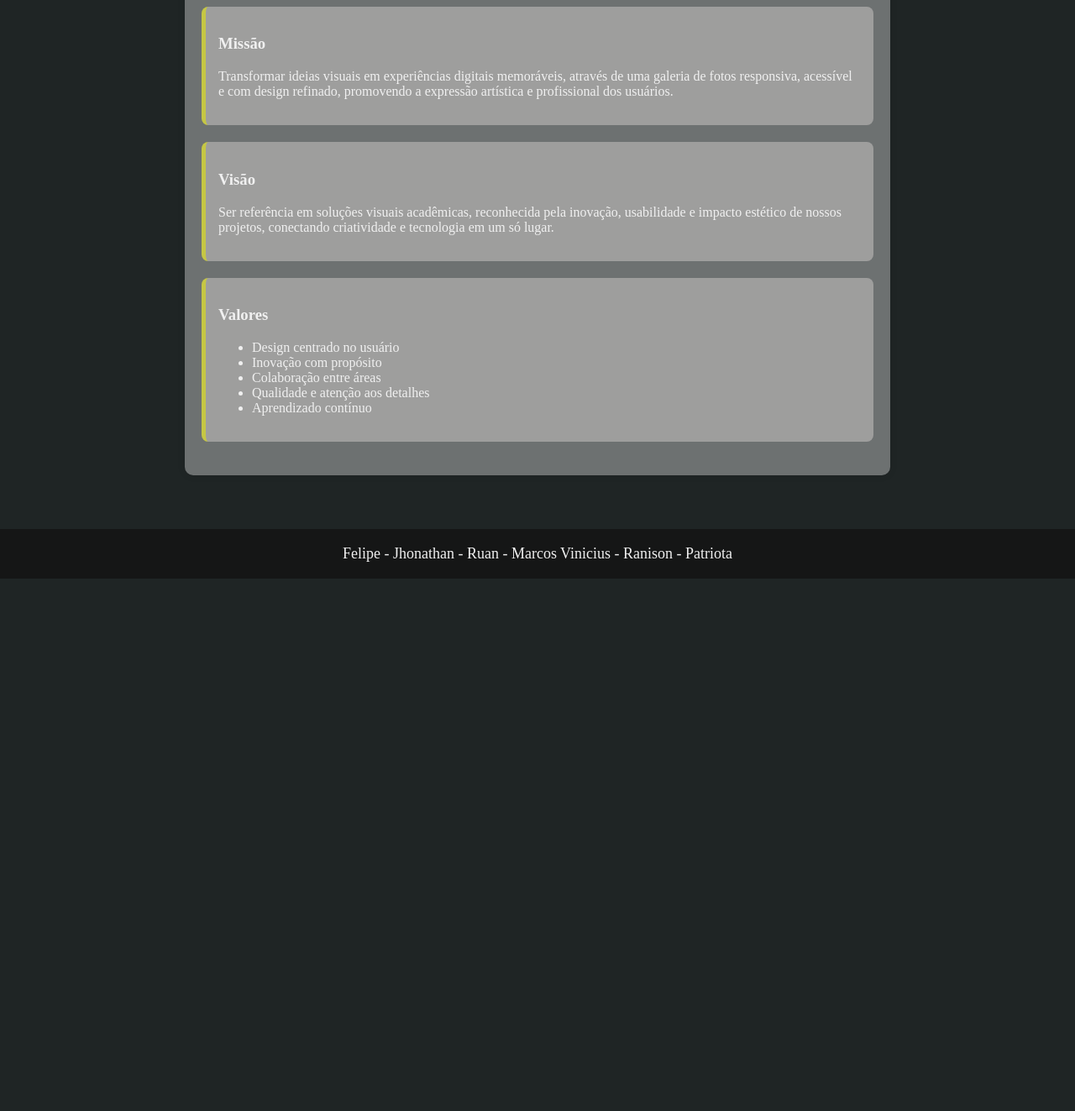
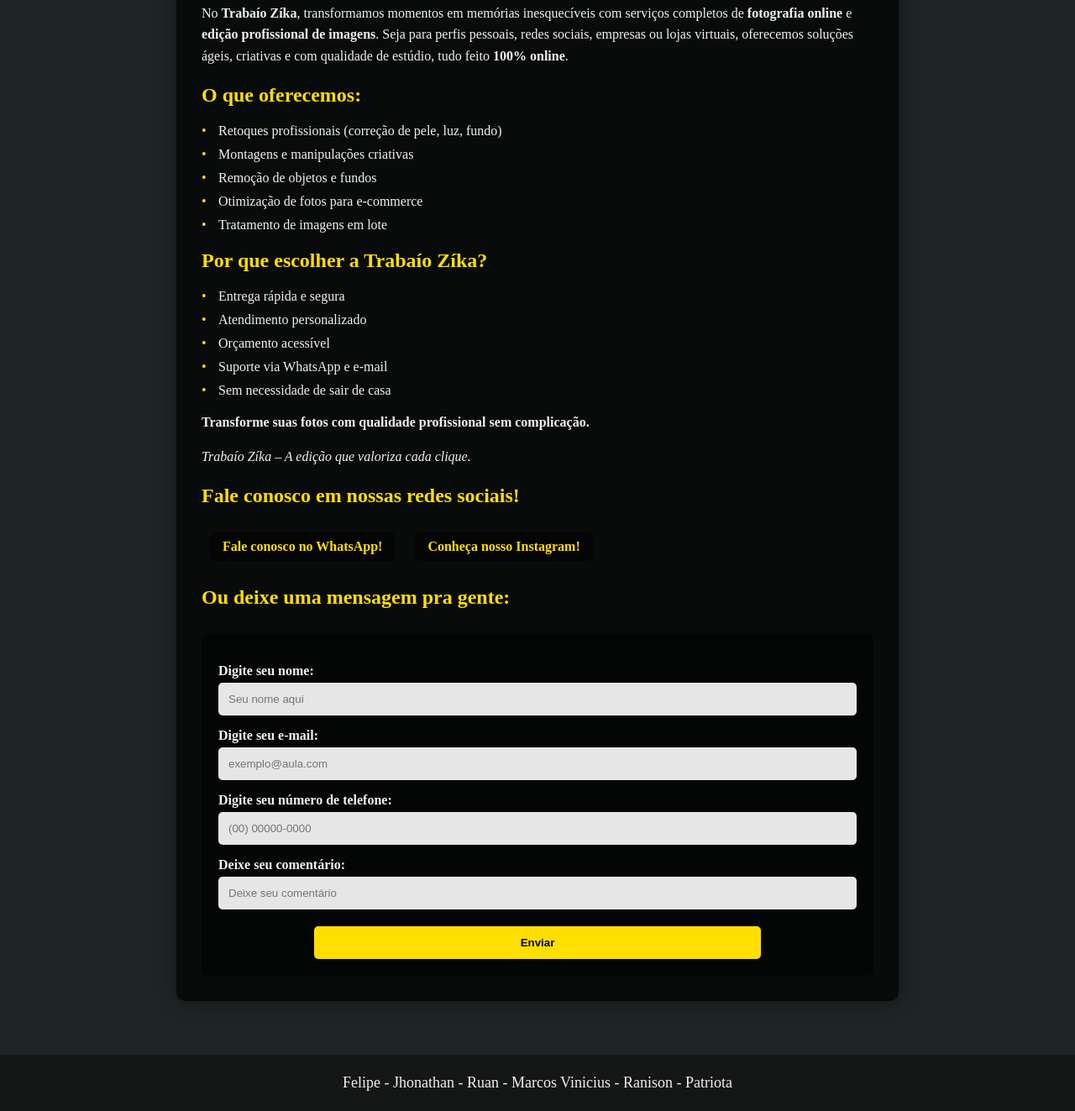
Before and after one commit to FlpPontes/TrabaioZika, a plain HTML site: page sobre.html in a window 1280 px wide. Shown: the part 519-1842 px from the top of the page at 84% size. Before the commit the page ends 1208 px from the top, so only its background shows below. Drawn offline with Linux system fonts and the light colour scheme.

Commit message:
deleted:    contato.html 	modified:   galery/astros.html 	modified:   galery/events.html 	modified:   galery/luxo.html 	modified:   index.html 	modified:   sobre.html

```diff
--- a/sobre.html
+++ b/sobre.html
@@ -7,8 +7,110 @@
     <title>Trabaio Zika</title>
     <link rel="shortcut icon" href="logos/favico.ico" type="image/x-icon">
     <link rel="stylesheet" href="style.css">
+
+    <style>
+        .content {
+            position: relative;
+            z-index: 1;
+            max-width: 800px;
+            margin: 5% auto;
+            background-color: rgba(0, 0, 0, 0.7);
+            padding: 30px;
+            border-radius: 10px;
+            box-shadow: 0 0 20px rgba(0, 0, 0, 0.5);
+        }
+
+        h1, h2 {
+            margin: 20px 0;
+            color: #ffdf00;
+        }
+
+        p {
+            line-height: 1.6;
+            color: #f0f0f0;
+        }
+
+        ul {
+            list-style: none;
+            padding: 0;
+            text-align: left;
+        }
+
+        li {
+            margin-bottom: 10px;
+            padding-left: 20px;
+            position: relative;
+            color: #f0f0f0;
+        }
+
+        li:before {
+            content: "•";
+            color: #ffdf00;
+            position: absolute;
+            left: 0;
+        }
+
+        .bootun {
+            color: #ffdf00;
+            display: inline-block;
+            margin: 10px;
+            font-weight: bold;
+            text-decoration: none;
+            padding: 8px 15px;
+            background-color: rgba(0, 0, 0, 0.5);
+            border-radius: 5px;
+            transition: all 0.3s;
+        }
+
+        .bootun:hover {
+            background-color: rgba(255, 223, 0, 0.2);
+            text-decoration: none;
+        }
+
+        form {
+            margin-top: 30px;
+            padding: 20px;
+            background-color: rgba(0, 0, 0, 0.5);
+            border-radius: 8px;
+            display: flex;
+            flex-wrap: wrap;
+            justify-content: center;
+        }
+
+        label {
+            width: 100%;
+            display: block;
+            margin-top: 15px;
+            text-align: left;
+            font-weight: bold;
+            color: #f0f0f0;
+        }
+
+        input {
+            width: 100%;
+            padding: 12px;
+            margin-top: 5px;
+            border: none;
+            border-radius: 5px;
+            background-color: rgba(255, 255, 255, 0.9);
+        }
+
+        input[type="button"] {
+            background-color: #ffdf00;
+            color: #000;
+            cursor: pointer;
+            margin-top: 20px;
+            font-weight: bold;
+            width: 70%;
+            transition: background-color 0.3s;
+        }
+
+        input[type="button"]:hover {
+            background-color: #d8ad00;
+        }
+    </style>
+
 </head>
-
 <body>
     <div class="logo">
         <img src="logos/Logo.jpg" alt="Logo Trabaio Zika">
@@ -22,13 +124,66 @@
             <a href="galery/astros.html">Célebres</a>
             <a href="galery/events.html">Eventos</a>
             <a href="galery/luxo.html">Galas</a>
-            <a href="contato.html">Contatos</a>
             <a href="sobre.html"
-                style=" color:rgba(213, 216, 35, 0.726); text-decoration: underline double 1px;">Sobre</a>
+                style=" color:rgba(213, 216, 35, 0.726); text-decoration: underline double 1px;">Fale Conosco</a>
         </div>
     </nav>
-    <br>
-    <main class="quem-somos-container">
+    <div class="content">
+    <h1>Bem-vindo ao Trabaío Zíka – Sua empresa de imagens em Alta Definição</h1>
+
+    <p>
+        No <strong>Trabaío Zíka</strong>, transformamos momentos em memórias inesquecíveis com serviços completos de
+        <strong>fotografia online</strong> e <strong>edição profissional de imagens</strong>. Seja para perfis pessoais,
+        redes sociais, empresas ou lojas virtuais, oferecemos soluções ágeis, criativas e com qualidade de estúdio,
+        tudo feito <strong>100% online</strong>.
+    </p>
+
+    <h2>O que oferecemos:</h2>
+    <ul>
+        <li>Retoques profissionais (correção de pele, luz, fundo)</li>
+        <li>Montagens e manipulações criativas</li>
+        <li>Remoção de objetos e fundos</li>
+        <li>Otimização de fotos para e-commerce</li>
+        <li>Tratamento de imagens em lote</li>
+    </ul>
+
+    <h2>Por que escolher a Trabaío Zíka?</h2>
+    <ul>
+        <li>Entrega rápida e segura</li>
+        <li>Atendimento personalizado</li>
+        <li>Orçamento acessível</li>
+        <li>Suporte via WhatsApp e e-mail</li>
+        <li>Sem necessidade de sair de casa</li>
+    </ul>
+
+    <p><strong>Transforme suas fotos com qualidade profissional sem complicação.</strong></p>
+    <p><em>Trabaío Zíka – A edição que valoriza cada clique.</em></p>
+
+    <h2>Fale conosco em nossas redes sociais!</h2>
+    <a href="https://wa.me/5599999999999" target="_blank" class="bootun">Fale conosco no WhatsApp!</a>
+    <a href="https://instagram.com" target="_blank" class="bootun">Conheça nosso Instagram!</a>
+
+    <h2>Ou deixe uma mensagem pra gente:</h2>
+
+    <form>
+        <label for="nome">Digite seu nome:</label>
+        <input type="text" id="nome" name="nome" placeholder="Seu nome aqui">
+
+        <label for="email">Digite seu e-mail:</label>
+        <input type="email" id="email" name="email" placeholder="exemplo@aula.com">
+
+        <label for="telefone">Digite seu número de telefone:</label>
+        <input type="tel" id="telefone" name="telefone" placeholder="(00) 00000-0000">
+
+        <label for="comentarios">Deixe seu comentário:</label>
+        <input type="text" id="comentarios" name="comentarios" placeholder="Deixe seu comentário">
+
+        <input type="button" value="Enviar" onclick="alert('Mensagem enviada com sucesso!')">
+    </form>
+</div>
+
+
+    <!-- <main class="quem-somos-container">
         <section class="apresentacao">
             <h2>Quem Somos</h2>
             <p>A Trabaío Zika&copy; é um projeto acadêmico idealizado por estudantes de Segurança e Gestão da
@@ -61,12 +216,11 @@
                 <li>Aprendizado contínuo</li>
             </ul>
         </section>
-    </main>
+    </main> -->
 
     <div class="footer">
         <p>Felipe - Jhonathan - Ruan - Marcos Vinicius - Ranison - Patriota</p>
     </div>
 
 </body>
-
 </html>
```
Also changed, not shown: contato.html (deleted, +0 -59 lines), galery/astros.html (+1 -2 lines), galery/events.html (+1 -2 lines), galery/luxo.html (+1 -2 lines), index.html (+1 -2 lines).
